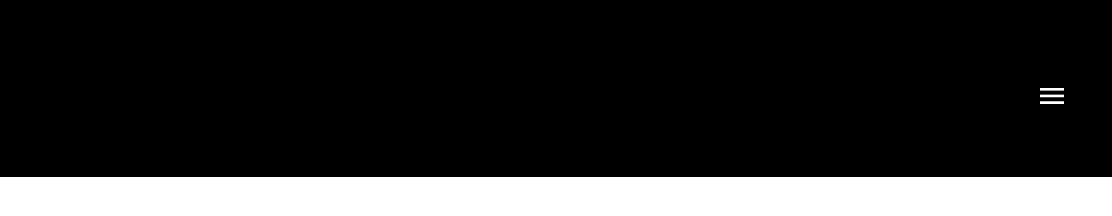
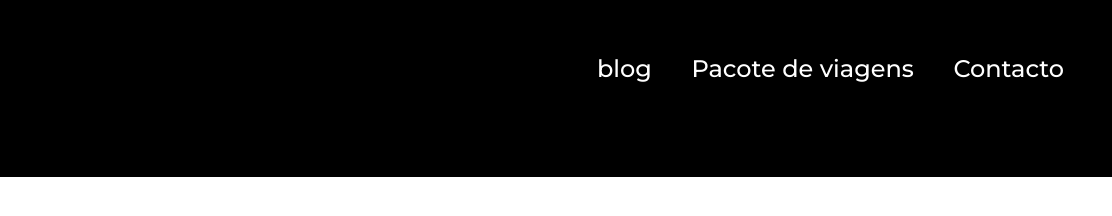
Before and after one commit to Ronaldo350-rony/Jornada-viagens, a plain HTML site: page index.html in a window 1280 px wide. Shown: the full height of the page, 168-1280 px from the left. Drawn offline with Linux system fonts and the light colour scheme.

Commit message:
adiciona estilos para tablet

```diff
--- a/css/header.css
+++ b/css/header.css
@@ -29,12 +29,35 @@ input[type="checkbox"]:checked ~ nav {
 }
 .list-links {
   list-style: none;
-  font-family: "monterrat";
 }
-.list-links li{
-   margin: 16px 0;
+.list-links li {
+  margin: 16px 0;
 }
 .list-links li a {
   color: var(--text-secondary-color);
   text-decoration: none;
+  font-weight: var(--menu-text-weight);
+  font-size: 24px;
 }
+
+@media screen and (min-width: 768px) {
+  .navigation-menu {
+    margin-top: 0;
+    width: 467px;
+  }
+  .navigation-menu label {
+    display: none;
+  }
+  .navigation-menu nav {
+    display: block;
+  }
+  .navigation-menu ul {
+    display: flex;
+    justify-content: space-between;
+    align-items: center;
+    padding: 0;
+  }
+  .navigation-menu ul li {
+    margin-top: 0;
+  }
+}
```
